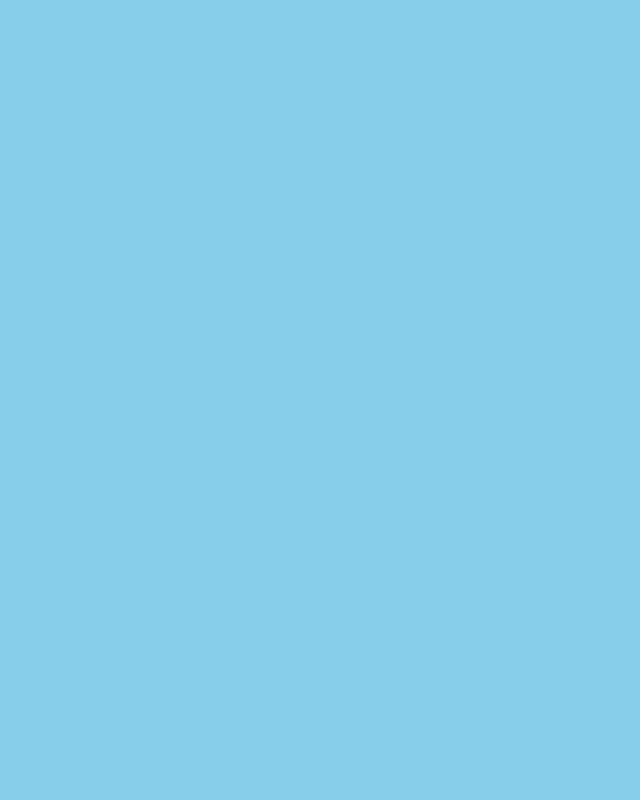
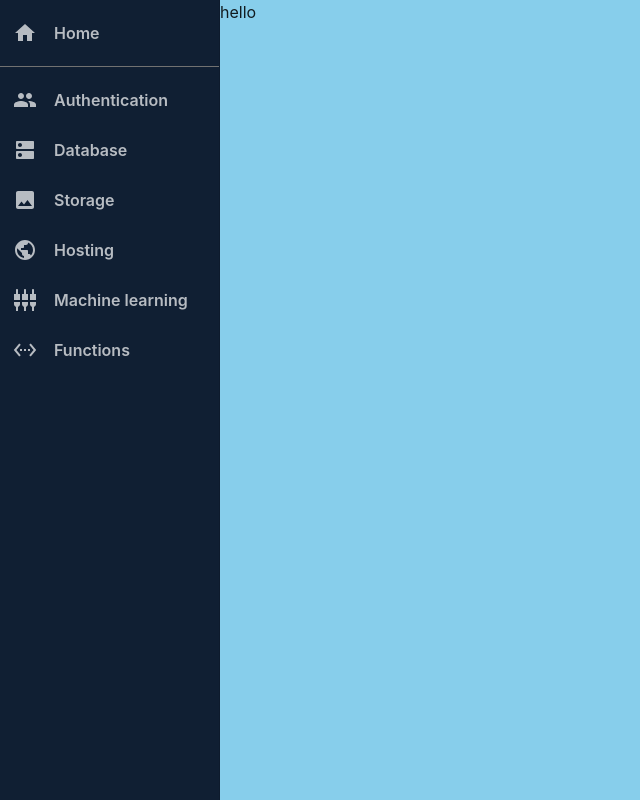
Before and after one commit to vitalii-minchuk/material, a React (Create React App) app: page /mui in a window 1280 px wide. Before the commit this address had no page. Shown: the whole page, without its empty margins (0-640 px from the left). Built offline with nearby package versions, Linux system fonts and the light colour scheme.

Commit message:
muiPage: navbar

```diff
--- a/src/App.tsx
+++ b/src/App.tsx
@@ -22,12 +22,25 @@ import { BankAccount } from "./pages/formik/BankAccount"
 import { LayoutFormik } from "./components/formik/LayoutFormik"
 import { Donation } from "./pages/formik/Donation"
 import { Millionaire } from "./pages/formik/Millionaire"
+import { MUIHome } from "./pages/mui/MUIHome"
+import { LayoutMUI } from "./components/mui/LayoutMUI"
+
 
 const App: FC = () =>  {
   return (
     <Fragment>
       <Routes>
         <Route path="/" element={<MainPage />} />
+
+        <Route path="mui/*" element={<LayoutMUI />}>
+          <Route index element={<MUIHome />} />
+          {/* <Route path="authentication" element={<Authentication />} />
+          <Route path="database" element={<Database />} />
+          <Route path="hosting" element={<Hosting />} />
+          <Route path="functions" element={<Functions />} />
+          <Route path="machine-learning" element={<MachineLearning />} />
+          <Route path="storage" element={<Storage />} /> */}
+        </Route>
 
         <Route path="redux/*" element={<LayoutRdx />}>
           <Route index element={<Rdx />} />
--- /dev/null
+++ b/src/components/mui/LayoutMUI.tsx
@@ -0,0 +1,33 @@
+import { FC } from "react"
+import { Outlet } from "react-router-dom"
+
+import {
+  CssBaseline,
+  Grid,
+  ThemeProvider,
+} from "@mui/material"
+import { theme } from "../../globalTheme"
+
+import { Navbar } from "./Navbar/Navbar"
+// import { Header } from "./Header/Header"
+
+
+const LayoutMUI: FC = () => {
+  return (
+
+    <ThemeProvider theme={theme}>
+      <CssBaseline />
+      <Grid container>
+        <Grid item>
+          <Navbar />
+        </Grid>
+        <Grid item xs={12} ml={{xs: "35px", sm: "220px"}}>
+          {/* <Header /> */}
+          <Outlet />
+        </Grid>
+      </Grid>
+    </ThemeProvider>
+  )
+}
+
+export { LayoutMUI }
--- /dev/null
+++ b/src/components/mui/Navbar/Navbar.tsx
@@ -0,0 +1,59 @@
+import { FC, Fragment } from "react"
+import { useNavigate } from "react-router-dom"
+
+import {
+  Divider,
+  Drawer,
+  List,
+  ListItem,
+  ListItemButton,
+  ListItemIcon,
+  ListItemText,
+} from "@mui/material"
+import HomeIcon from "@mui/icons-material/Home"
+
+import { navbarMenuItems } from "./consts"
+import { navbarStyles } from "./navbarStyles"
+
+const Navbar: FC = () => {
+  const navigate = useNavigate()
+
+  return (
+    <Fragment>
+       <Drawer
+        sx={navbarStyles.drawer}
+        variant="permanent"
+        anchor="left"
+      >
+        <List>
+         <ListItem disablePadding>
+          <ListItemButton sx={navbarStyles.button} onClick={() => navigate("/mui")}>
+            <ListItemIcon sx={navbarStyles.icon}>
+              <HomeIcon />
+            </ListItemIcon>
+            <ListItemText
+              sx={navbarStyles.text}
+              primary="Home"
+            />
+          </ListItemButton>
+         </ListItem>
+        </List>
+        <Divider color="gray" />
+        <List>
+          {navbarMenuItems.map((item) => (
+            <ListItem key={item.id} disablePadding>
+              <ListItemButton sx={navbarStyles.button} onClick={() => navigate(item.route)}>
+                <ListItemIcon sx={navbarStyles.icon}>
+                  {item.icon}
+                </ListItemIcon>
+                <ListItemText sx={navbarStyles.text} primary={item.label} />
+              </ListItemButton>
+            </ListItem>
+          ))}
+        </List>
+      </Drawer>
+    </Fragment>
+  )
+}
+
+export { Navbar }
--- /dev/null
+++ b/src/components/mui/Navbar/consts.tsx
@@ -0,0 +1,45 @@
+import PeopleIcon from "@mui/icons-material/People"
+import DnsIcon from "@mui/icons-material/Dns"
+import ImageIcon from "@mui/icons-material/Image"
+import PublicIcon from "@mui/icons-material/Public"
+import SettingsInputComponentIcon from "@mui/icons-material/SettingsInputComponent"
+import SettingsEthernetIcon from "@mui/icons-material/SettingsEthernet"
+
+export const navbarMenuItems = [
+  {
+    id: 0,
+    icon: <PeopleIcon />,
+    label: "Authentication",
+    route: "authentication",
+  },
+  {
+    id: 1,
+    icon: <DnsIcon />,
+    label: "Database",
+    route: "database",
+  },
+  {
+    id: 2,
+    icon: <ImageIcon />,
+    label: "Storage",
+    route: "storage",
+  },
+  {
+    id: 3,
+    icon: <PublicIcon />,
+    label: "Hosting",
+    route: "hosting",
+  },
+  {
+    id: 4,
+    icon: <SettingsInputComponentIcon />,
+    label: "Machine learning",
+    route: "machine-learning",
+  },
+  {
+    id: 5,
+    icon: <SettingsEthernetIcon />,
+    label: "Functions",
+    route: "functions",
+  },
+]
--- /dev/null
+++ b/src/components/mui/Navbar/navbarStyles.ts
@@ -0,0 +1,30 @@
+export const navbarStyles = {
+  drawer: {
+    width: { xs: 30, sm: 220 },
+    flexShrink: 0,
+    "& .MuiDrawer-paper": {
+      width: { xs: 35, sm: 220 },
+      boxSizing: "border-box",
+      backgroundColor: "#101F33",
+      color: "rgba(255, 255, 255, 0.7)"
+    },
+  },
+  button: {
+    padding: { xs: 0, sm: 1 },
+  },
+  icon: {
+    padding: "5px",
+    color: "rgba(255, 255, 255, 0.7)",
+    "& .hover": {
+      color: "gray"
+    }
+  },
+  text : {
+    display: { xs: 'none', sm: 'block' },
+    "& span": {
+      marginLeft: "-10px",
+      fontWeight: "600",
+      fontSize: "16px"
+    }
+  }
+}
--- /dev/null
+++ b/src/globalTheme.ts
@@ -0,0 +1,63 @@
+import { createTheme } from "@mui/material/styles"
+
+import { sliderClasses } from "@mui/material"
+
+export const theme = createTheme({
+  components: {
+    // MuiButton: {
+    //   defaultProps: {
+    //     disableRipple: true,
+    //   },
+    //   styleOverrides: {
+    //     root: ({ ownerState }) => ({
+    //       ...(ownerState.variant === "contained" &&
+    //         ownerState.color === "primary" && {
+    //           backgroundColor: "#202020",
+    //           color: "#fff",
+    //         }),
+    //     }),
+    //   },
+    // },
+    MuiSlider: {
+      styleOverrides: {
+        valueLabel: ({ ownerState, theme }) => ({
+          ...(ownerState.orientation === "vertical" && {
+            backgroundColor: "transparent",
+            color: theme.palette.grey[500],
+            fontWeight: 700,
+            padding: 0,
+            left: "3rem",
+          }),
+          [`&.${sliderClasses.valueLabelOpen}`]: {
+            transform: "none",
+            top: "initial",
+          },
+        }),
+      },
+    },
+  },
+  palette: {
+    secondary: {
+      light: '#0066ff',
+      main: '#bada55',
+      contrastText: '#ffcc00',
+    },
+    info: {
+      main: "#ffffff"
+    }
+  },
+  typography: {
+    fontFamily: [
+      '-apple-system',
+      'BlinkMacSystemFont',
+      '"Segoe UI"',
+      'Roboto',
+      '"Helvetica Neue"',
+      'Arial',
+      'sans-serif',
+      '"Apple Color Emoji"',
+      '"Segoe UI Emoji"',
+      '"Segoe UI Symbol"',
+    ].join(','),
+  },
+})
--- a/src/pages/MainPage.tsx
+++ b/src/pages/MainPage.tsx
@@ -8,10 +8,10 @@ const MainPage: FC = () => {
     <div>
       <Typography variant="h4">MainPage</Typography>
       <Stack>
-      <Link to="/routing">routing</Link>
-      <Link to="/redux">redux</Link>
-      <Link to="/formik">formik</Link>
-
+        <Link to="/routing">routing</Link>
+        <Link to="/redux">redux</Link>
+        <Link to="/formik">formik</Link>
+        <Link to="/mui">mui</Link>
       </Stack>
     </div>
   )
--- /dev/null
+++ b/src/pages/mui/MUIHome.tsx
@@ -0,0 +1,11 @@
+import { Fragment } from "react"
+
+const MUIHome = () => {
+  return (
+    <Fragment>
+      hello
+    </Fragment>
+  )
+}
+
+export { MUIHome }
```
